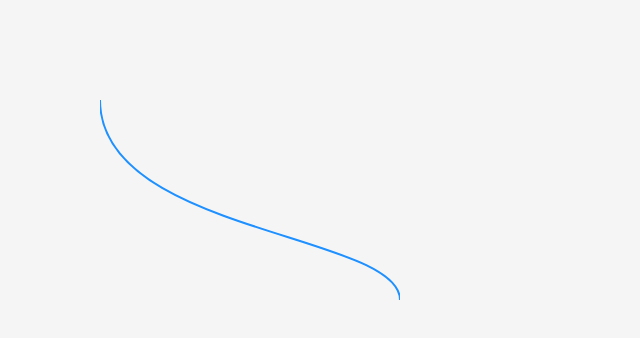
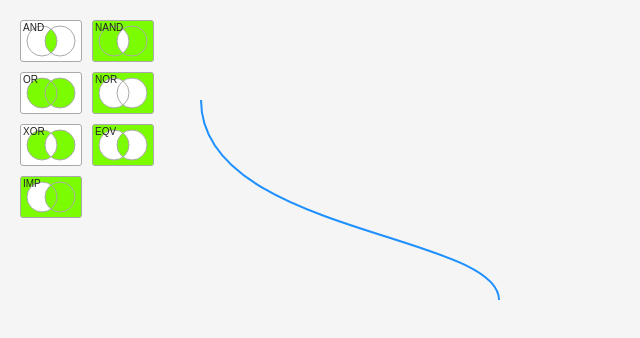
Before and after one commit to fumito80/tree-node, a website: page src/bezier1.html in a window 1280 px wide. Shown: the whole page, without its empty margins (0-640 px from the left). Drawn offline with nearby package versions, Linux system fonts and the light colour scheme.

Commit message:
add venn

```diff
--- a/src/bezier1.html
+++ b/src/bezier1.html
@@ -11,6 +11,7 @@
     <title>Document</title>
 </head>
 <body>
+    <div class="grid-venn"></div>
     <main></main>
     <template>
         <svg xmlns="http://www.w3.org/2000/svg" class="connector">
--- a/src/css/bezier1.css
+++ b/src/css/bezier1.css
@@ -24,3 +24,13 @@
 .conn-close-box:hover + path {
     stroke: #222222;
 }
+
+/* venn diagrams */
+.grid-venn {
+    width: min-content;
+    padding: 20px;
+    display: grid;
+    grid-template-columns: min-content min-content;
+    grid-column-gap: 10px;
+    grid-row-gap: 10px;
+}
--- a/src/js/bezier1.js
+++ b/src/js/bezier1.js
@@ -54,20 +54,61 @@ function cubic(a, b1, c1, d1) {
   ];
 }
 
+function drawArc(ctx, px, py) {
+  ctx.arc(px, 20, 15, 0, Math.PI * 2);
+}
+
+function drawVenn(type, backgroundColor, fillColorL, composite, fillColorR) {
+  const [offsetX, offsetY] = [0, 0];
+  const canvas = document.createElement('canvas');
+  Object.assign(canvas.style, {
+    backgroundColor,
+    border: '1px solid darkgray',
+    borderRadius: '3px',
+  });
+  document.querySelector('.grid-venn').append(canvas);
+  [canvas.width, canvas.height] = [60, 40];
+  const ctx = canvas.getContext('2d');
+  // Fill
+  ctx.fillStyle = fillColorL;
+  drawArc(ctx, 21);
+  ctx.fill();
+  ctx.globalCompositeOperation = composite;
+  ctx.fillStyle = fillColorR;
+  ctx.beginPath();
+  drawArc(ctx, 39);
+  ctx.fill();
+  // Stroke
+  ctx.beginPath();
+  ctx.globalCompositeOperation = 'source-over';
+  ctx.strokeStyle = 'darkgray';
+  drawArc(ctx, 21);
+  ctx.stroke();
+  ctx.beginPath();
+  drawArc(ctx, 39);
+  ctx.stroke();
+  ctx.fillStyle = '#222222';
+  ctx.fillText(type, 2, 10);
+}
+
 $(_ => {
   const svg = getTemplate('.connector');
   $('main').append(svg);
   Object.assign(svg.style, {
     width: '300px',
     height: '200px',
-    left:'100px',
+    left:'200px',
     top: '100px',
   });
 
-  const m = { x: 0, y: 0 };
-  const c0 = { x: 0, y: 200 * (2 / 3) };
-  const c1 = { x: 300, y: 200 * (2 / 3) };
-  const c2 = { x: 300, y: 200 };
+  const m = { x: 1, y: 0 };
+  const c0 = { x: 1, y: 200 * (2 / 3) };
+  const c1 = { x: 299, y: 200 * (2 / 3) };
+  const c2 = { x: 299, y: 200 };
+  // const m = { x: 300, y: 0 };
+  // const c0 = { x: 300, y: 200 * (2 / 3) };
+  // const c1 = { x: 0, y: 200 * (2 / 3) };
+  // const c2 = { x: 0, y: 200 };
 
   setD(svg.querySelectorAll('.conn-line-bg, .conn-line'), [
     ['M', m.x, m.y],
@@ -102,4 +143,23 @@ $(_ => {
     ['v', 10],
     ['h', -10, 'Z'],
   ]);
+
+  const posiColor = 'white';
+  const negaColor = 'lawngreen';
+
+  // AND
+  drawVenn('AND', posiColor, negaColor, 'source-in', negaColor);
+  // NAND
+  drawVenn('NAND', negaColor, posiColor, 'source-in', posiColor);
+  // OR
+  drawVenn('OR', posiColor, negaColor, 'source-over', negaColor);
+  // NOR
+  drawVenn('NOR', negaColor, posiColor, 'source-over', posiColor);
+  // XOR
+  drawVenn('XOR', posiColor, negaColor, 'xor', negaColor);
+  // EQV
+  drawVenn('EQV', negaColor, posiColor, 'xor', posiColor);
+  // IMP
+  drawVenn('IMP', negaColor, posiColor, 'source-over', negaColor);
+
 });
```
